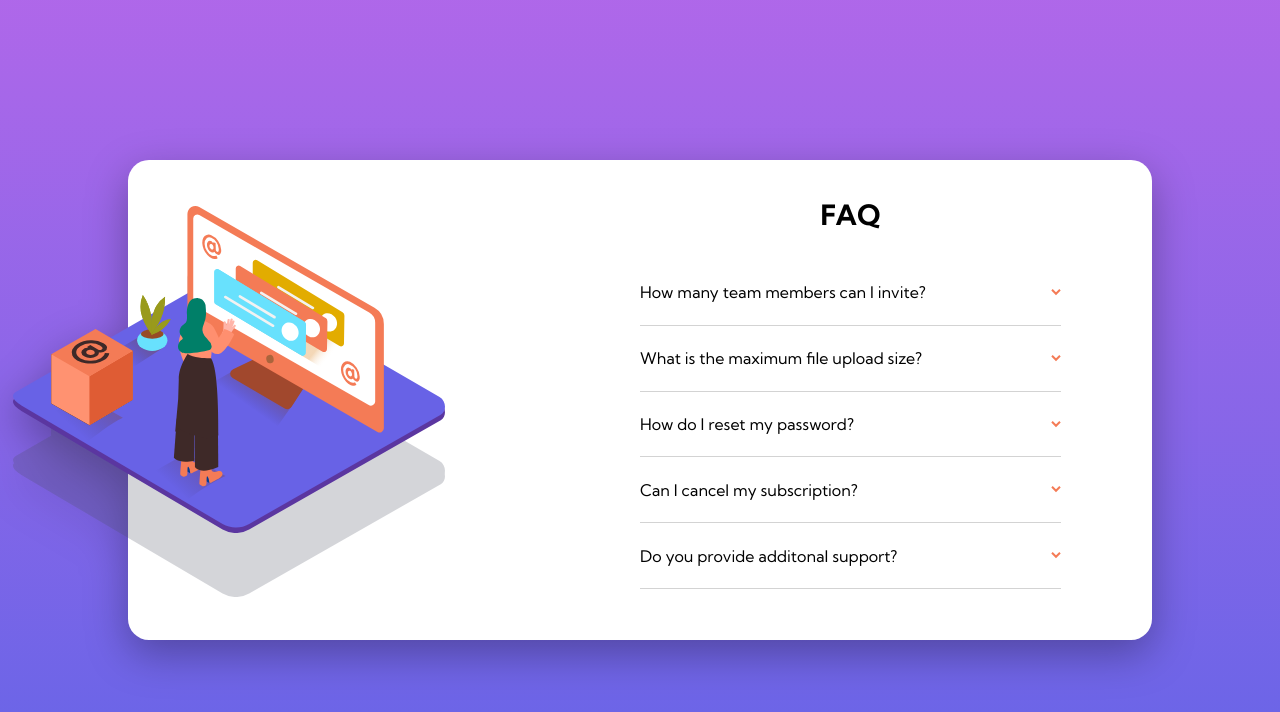
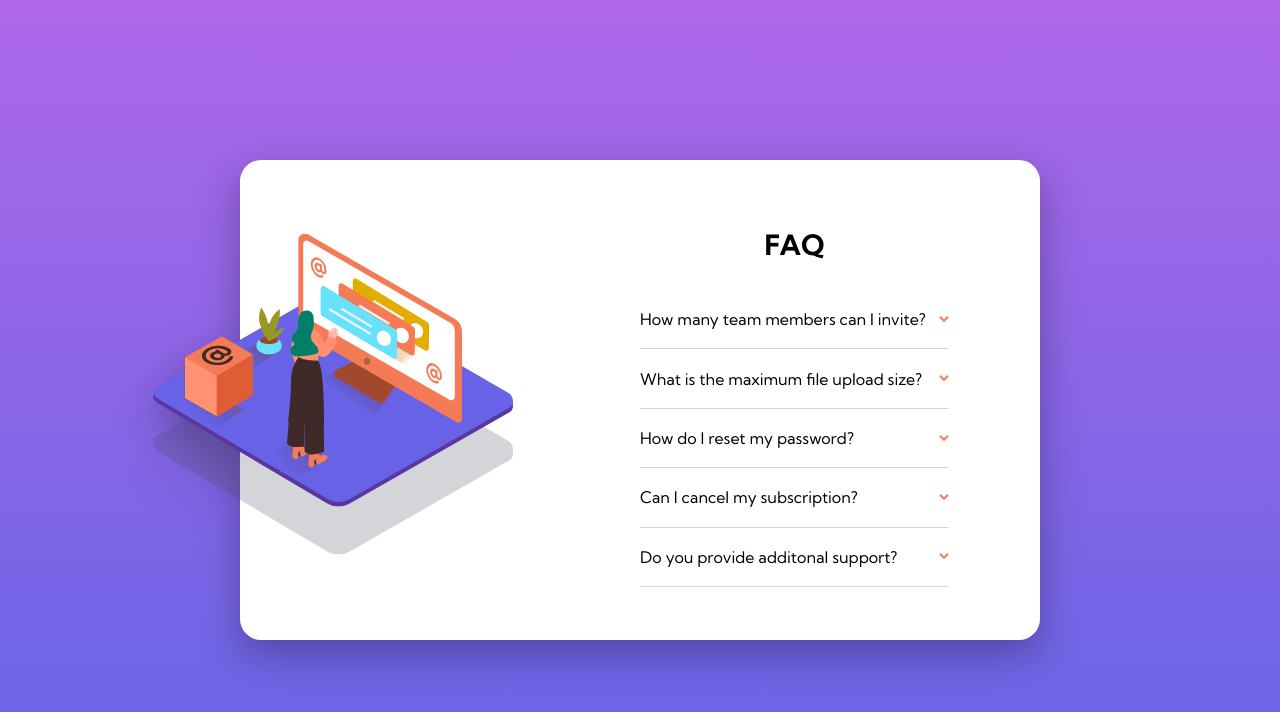
Before and after one commit to DinoPy/FrontendMentor-FAQ-Accordion, a website with bundled scripts: page index.html in a window 1280 px wide. Built offline with nearby package versions, Linux system fonts and the light colour scheme.

Commit message:
almos done

```diff
--- /dev/null
+++ b/package.json
@@ -0,0 +1,5 @@
+{
+  "dependencies": {
+    "live-server": "^1.2.2"
+  }
+}
--- a/styles.css
+++ b/styles.css
@@ -65,7 +65,7 @@ h6 {
 
 .faqtitle {
   text-align: center;
-  margin: 0 0 1em;
+  margin: 1em 0 1em;
 }
 
 .open {
@@ -88,7 +88,7 @@ h6 {
 
 .idea {
   font-size: 1rem;
-  padding: 1.4em 0;
+  padding: 1.2em 0;
   border-bottom: 1px solid lightgray;
 }
 
@@ -120,6 +120,7 @@ h6 {
   .container {
     width: 80%;
     height: 60%;
+	max-height:700px;
     padding: 0em 1.5em 1em;
     display: grid;
     grid-template-columns: 1fr 1fr;
@@ -132,18 +133,43 @@ h6 {
   }
 
   .icon {
-    width: 27rem;
-    left: 5rem;
+	flex-basis:50%;
+    left: -3rem;
     top: -5%;
     align-self: center;
+	transform: scale(150%);
 
     -webkit-filter: drop-shadow(-10rem 1.8em 0 hsl(237, 12%, 33%, 0.234));
-    filter: drop-shadow(0 4rem 0 hsla(237, 12%, 33%, 0.234));
+    filter: drop-shadow(0 2rem 0 hsla(237, 12%, 33%, 0.234));
   }
 
-  .faqtitle {
-  }
 
-  .idea {
-  }
 }
+
+@media (min-width: 1000px) {
+	.container {
+		max-width:700px;
+	}
+
+}
+
+@media (min-width: 1200px) {
+	.container {
+		max-width:800px;
+	}
+}
+
+@media (min-width: 1450px) {
+	.container {
+		max-width:800px;
+	}
+	.icon {
+		transform: scale(200%)
+	}
+}
+
+
+@media (min-width: 1600px) {
+	container:
+
+}
```
Also changed, not shown: 1 other file.
